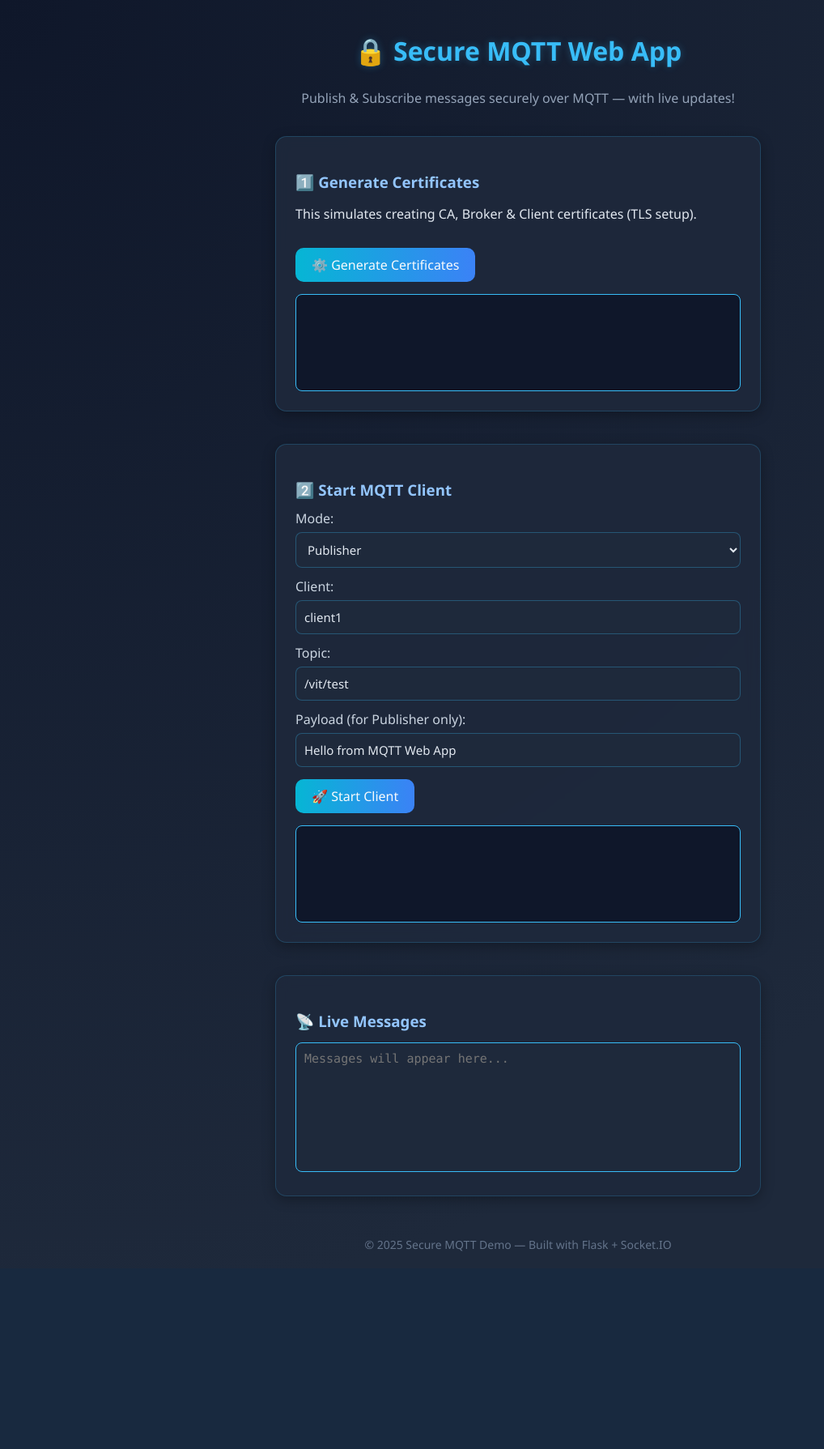
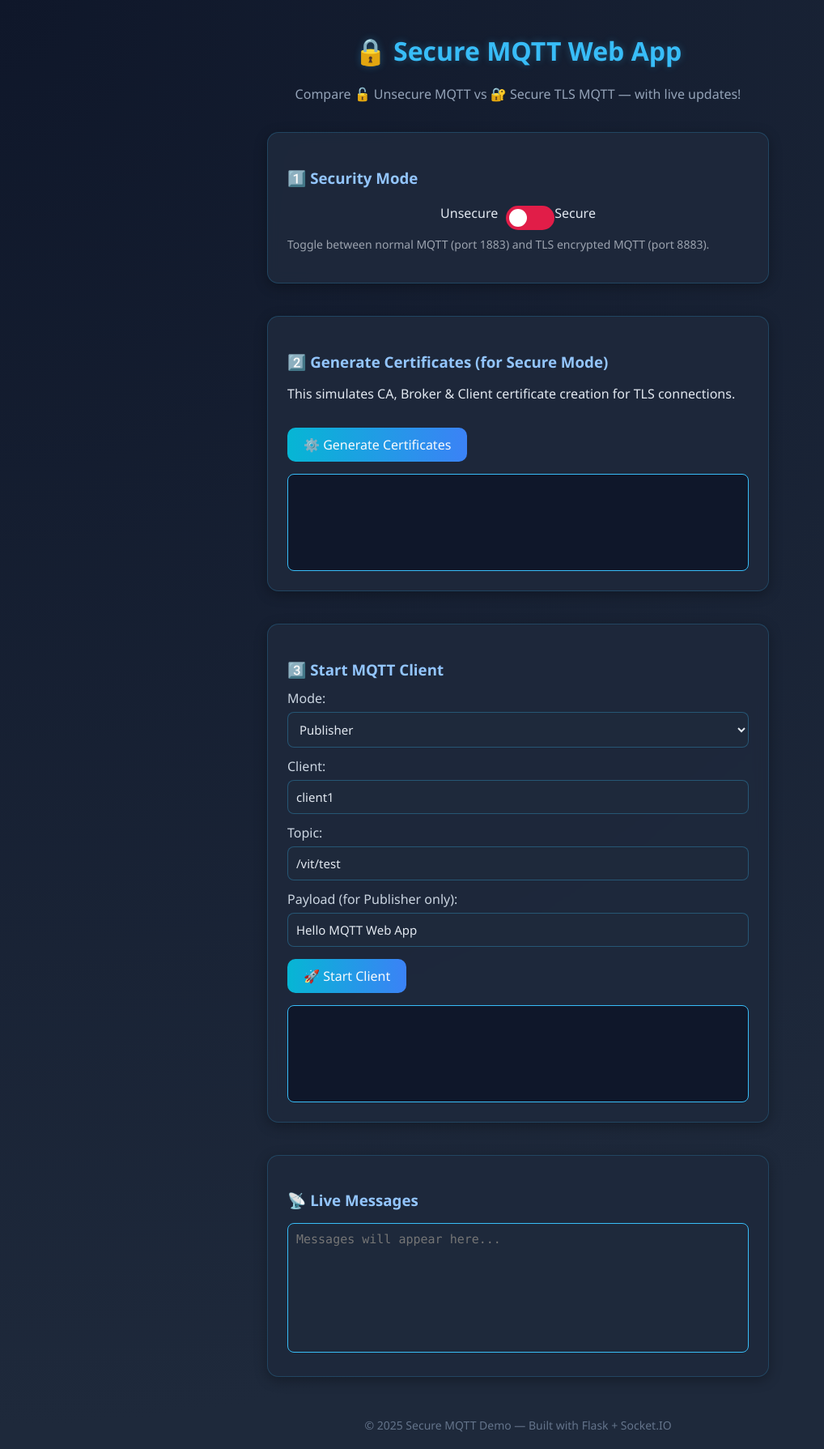
Before and after one commit to Abhay-098/secure-mqtt-webapp, a Flask app: page / in a window 1280 px wide. Shown: the whole page at 81% size, without its empty margins (0-1018 px from the left). Before the commit the page ends 1545 px from the top, so only its background shows below. Run offline with Flask 3, Linux system fonts and the light colour scheme; some libraries are stand-ins or nearby versions.

Commit message:
Update index.html

```diff
--- a/templates/index.html
+++ b/templates/index.html
@@ -20,12 +20,12 @@
     }
     h1 {
       color: #38bdf8;
-      margin-bottom: 10px;
       text-shadow: 0 0 10px rgba(56,189,248,0.3);
+      margin-bottom: 5px;
     }
     h3 {
       color: #93c5fd;
-      margin-bottom: 8px;
+      margin-bottom: 10px;
     }
     .card {
       background: rgba(30,41,59,0.95);
@@ -33,7 +33,7 @@
       border-radius: 14px;
       box-shadow: 0 4px 16px rgba(0,0,0,0.3);
       width: 90%;
-      max-width: 600px;
+      max-width: 620px;
       padding: 24px;
       margin: 20px 0;
       backdrop-filter: blur(8px);
@@ -87,6 +87,48 @@
       font-family: Consolas, monospace;
       border: 1px solid #38bdf8;
     }
+    .mode-toggle {
+      display: flex;
+      align-items: center;
+      justify-content: center;
+      margin-top: 10px;
+    }
+    .switch {
+      position: relative;
+      display: inline-block;
+      width: 60px;
+      height: 30px;
+      margin-left: 10px;
+    }
+    .switch input { display:none; }
+    .slider {
+      position: absolute;
+      cursor: pointer;
+      top: 0;
+      left: 0;
+      right: 0;
+      bottom: 0;
+      background-color: #e11d48;
+      transition: .4s;
+      border-radius: 30px;
+    }
+    .slider:before {
+      position: absolute;
+      content: "";
+      height: 22px;
+      width: 22px;
+      left: 4px;
+      bottom: 4px;
+      background-color: white;
+      transition: .4s;
+      border-radius: 50%;
+    }
+    input:checked + .slider {
+      background-color: #22c55e;
+    }
+    input:checked + .slider:before {
+      transform: translateX(30px);
+    }
     footer {
       margin-top: 30px;
       color: #64748b;
@@ -98,19 +140,32 @@
 <body>
 
   <h1>🔒 Secure MQTT Web App</h1>
-  <p style="color:#94a3b8;">Publish & Subscribe messages securely over MQTT — with live updates!</p>
+  <p style="color:#94a3b8;">Compare 🔓 Unsecure MQTT vs 🔐 Secure TLS MQTT — with live updates!</p>
 
-  <!-- Certificate Section -->
   <div class="card">
-    <h3>1️⃣ Generate Certificates</h3>
-    <p>This simulates creating CA, Broker & Client certificates (TLS setup).</p>
+    <h3>1️⃣ Security Mode</h3>
+    <div class="mode-toggle">
+      <span id="modeLabel">Unsecure</span>
+      <label class="switch">
+        <input type="checkbox" id="securityToggle">
+        <span class="slider"></span>
+      </label>
+      <span>Secure</span>
+    </div>
+    <p style="margin-top:8px; font-size:14px; color:#9ca3af;">
+      Toggle between normal MQTT (port 1883) and TLS encrypted MQTT (port 8883).
+    </p>
+  </div>
+
+  <div class="card">
+    <h3>2️⃣ Generate Certificates (for Secure Mode)</h3>
+    <p>This simulates CA, Broker & Client certificate creation for TLS connections.</p>
     <button id="genBtn">⚙️ Generate Certificates</button>
     <div id="genOutput" class="output"></div>
   </div>
 
-  <!-- MQTT Client Section -->
   <div class="card">
-    <h3>2️⃣ Start MQTT Client</h3>
+    <h3>3️⃣ Start MQTT Client</h3>
     <label>Mode:</label>
     <select id="mode">
       <option value="pub">Publisher</option>
@@ -124,13 +179,12 @@
     <input id="topic" value="/vit/test">
 
     <label>Payload (for Publisher only):</label>
-    <input id="payload" value="Hello from MQTT Web App">
+    <input id="payload" value="Hello MQTT Web App">
 
     <button id="startBtn">🚀 Start Client</button>
     <div id="clientOutput" class="output"></div>
   </div>
 
-  <!-- Live Messages -->
   <div class="card">
     <h3>📡 Live Messages</h3>
     <textarea id="mqttOutput" readonly placeholder="Messages will appear here..."></textarea>
@@ -143,11 +197,21 @@
   <script>
     const socket = io();
 
+    let secureMode = false;
+
+    // Listen for live messages
     socket.on('mqtt_message', function(data) {
       const box = document.getElementById("mqttOutput");
       const msg = `[${new Date().toLocaleTimeString()}] [${data.topic}] ${data.message}`;
       box.value += msg + "\n";
       box.scrollTop = box.scrollHeight;
+    });
+
+    // Security toggle
+    document.getElementById("securityToggle").addEventListener("change", (e) => {
+      secureMode = e.target.checked;
+      document.getElementById("modeLabel").textContent = secureMode ? "Secure" : "Unsecure";
+      document.getElementById("modeLabel").style.color = secureMode ? "#22c55e" : "#e11d48";
     });
 
     // Generate certs
@@ -163,7 +227,7 @@
       }
     };
 
-    // Start MQTT client
+    // Start client
     document.getElementById('startBtn').onclick = async () => {
       const mode = document.getElementById('mode').value;
       const client = document.getElementById('client').value;
@@ -175,7 +239,7 @@
         const res = await fetch('/start_client', {
           method: 'POST',
           headers: {'Content-Type': 'application/json'},
-          body: JSON.stringify({mode, client, topic, payload})
+          body: JSON.stringify({mode, client, topic, payload, secure: secureMode})
         });
         const data = await res.json();
         out.textContent = "✅ Client started\n" + JSON.stringify(data, null, 2);
```
